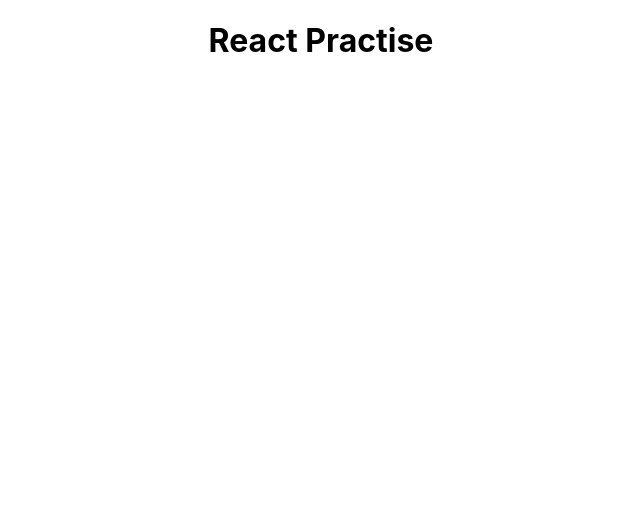
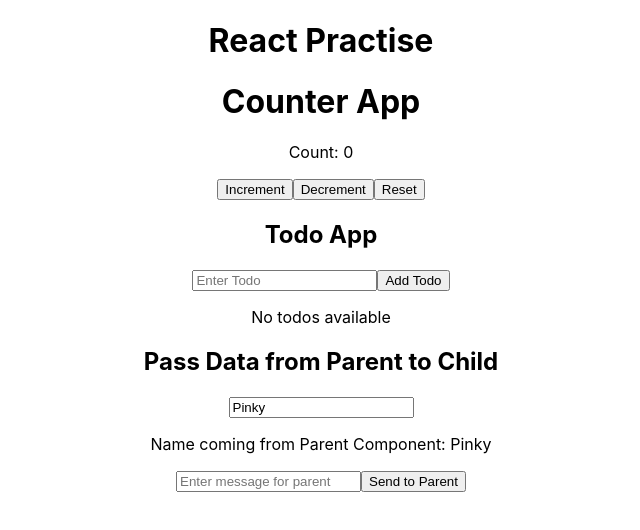
Before and after one commit to Prathyusha1993/react-practise-2025, a React (Create React App) app: page / in a window 1280 px wide. Shown: the top 530 px of the page, without its empty margins (319-959 px from the left). Built offline with nearby package versions, Linux system fonts and the light colour scheme.

Commit message:
recat practise 2025

```diff
--- a/src/App.js
+++ b/src/App.js
@@ -1,9 +1,15 @@
 import './App.css';
+import CounterApp from './components/CounterApp';
+import PassDataFromPtoC from './components/PassDataFromPtoC';
+import TodoApp from './components/TodoApp';
 
 function App() {
   return (
     <div className="App">
       <h1>React Practise</h1>
+      <CounterApp />
+      <TodoApp />
+      <PassDataFromPtoC />
     </div>
   );
 }
--- /dev/null
+++ b/src/components/ChildComponent.jsx
@@ -0,0 +1,25 @@
+import React, { useState } from 'react'
+
+function ChildComponent({name, sendMessage}) {
+    const[childMessage, setChildMessage] = useState('');
+
+    const handleChange = (e) => {
+        setChildMessage(e.target.value);
+    }
+
+    const handleClick = () => {
+        sendMessage(childMessage);
+        setChildMessage('');
+    }
+  return (
+    <div>
+        <p>Name coming from Parent Component: {name}</p>
+        <div>
+            <input type='text' value={childMessage} onChange={handleChange} placeholder='Enter message for parent'/>
+            <button onClick={handleClick}>Send to Parent</button>
+        </div>
+    </div>
+  )
+}
+
+export default ChildComponent
--- /dev/null
+++ b/src/components/CounterApp.jsx
@@ -0,0 +1,17 @@
+import React, {useState} from 'react'
+
+function CounterApp() {
+    const [count, setCount] = useState(0);
+
+  return (
+    <div>
+        <h1>Counter App</h1>
+        <p>Count: {count}</p>
+        <button onClick={() => setCount(count + 1)}>Increment</button>
+        <button onClick={() => setCount(count - 1)}>Decrement</button>
+        <button onClick={() => setCount(0)}>Reset</button>
+    </div>
+  )
+}
+
+export default CounterApp;
--- /dev/null
+++ b/src/components/PassDataFromPtoC.jsx
@@ -0,0 +1,22 @@
+import React, { useState } from 'react';
+import ChildComponent from './ChildComponent';
+
+function PassDataFromPtoC() {
+    const [name, setName] = useState('Pinky');
+    const [messageFromChild, setMessageFromChild] = useState('');
+
+    const handleMessage = (message) => {
+        setMessageFromChild(message);
+    }
+
+  return (
+    <div>
+        <h2>Pass Data from Parent to Child</h2>
+        <input type='text' value={name} onChange={(e) => setName(e.target.value)} />
+        <ChildComponent name={name} sendMessage={handleMessage} />
+        {messageFromChild && <p>Message From Child: {messageFromChild} </p>}
+    </div>
+  )
+}
+
+export default PassDataFromPtoC
--- /dev/null
+++ b/src/components/ReusableButton.jsx
@@ -0,0 +1,19 @@
+import React from 'react'
+
+function ReusableButton({onClick, text, color}) {
+    const buttonStyle= {
+        backgroundColor: color,
+        border: 'none',
+        padding: '10px 20px',
+        color: 'white',
+        cursor: 'pointer',
+        borderRadius: '5px'
+    }
+  return (
+    <div>
+        <button onClick={onClick} style={buttonStyle}>{text}</button>
+    </div>
+  )
+}
+
+export default ReusableButton
--- /dev/null
+++ b/src/components/TodoApp.jsx
@@ -0,0 +1,72 @@
+import React, { useState } from 'react'
+import ReusableButton from './ReusableButton';
+
+function TodoApp() {
+    const [todos,setTodos] = useState([]);
+    const [inputValue, setInputValue] = useState('');
+
+    const handleDelete = (index) => {
+        const newTodos = todos.filter((_, i) => i !== index);
+        setTodos(newTodos);
+    }
+
+    const handleAddTodo = () => {
+        if(inputValue.trim() === ''){
+            alert('please enter todo');
+        }
+        setTodos([...todos, {text:inputValue, completed: false} ]);
+        setInputValue('');
+    }
+
+    const handleToggleCompleted = (index) => {
+        const newTodos = todos.map((todo, i) => {
+            if(i === index) {
+                return {
+                    ...todo,
+                    completed: !todo.completed
+                }
+            }
+            return todo;
+        })
+        setTodos(newTodos);
+    };
+
+    const handleEdit = (index) => {
+        const newTodos = todos.map((todo, i) => {
+            if(i === index) {
+                const newText = prompt('Edit Todo', todo.text);
+                if(newText !== null && newText.trim() !== ''){
+                    return{
+                        ...todo,
+                        text: newText
+                    }
+                }
+            }
+            return todo;
+        })
+        setTodos(newTodos);
+        setInputValue('');
+    }
+
+  return (
+    <div>
+        <h2>Todo App</h2>
+        <input type='text' value={inputValue} onChange={(e) => setInputValue(e.target.value)} placeholder='Enter Todo' />
+        <button onClick={handleAddTodo}>Add Todo</button>
+        {todos.map((todo, index) => {
+            return(
+                <div key={index}>
+                    <input type='checkbox' checked={todo.completed} onChange={() => handleToggleCompleted(index)} />
+                    <span style={{textDecoration: todo.completed ? 'line-through': 'none'}}>{todo.text}</span>
+                    <button onClick={() => handleEdit(index)}>Edit</button>
+                    {/* <button onClick={() => handleDelete(index)}>Delete</button> */}
+                    <ReusableButton onClick={() => handleDelete(index)} text={'Delete'} color={'blue'}/>
+                </div>
+            )
+        })}
+        {todos.length === 0 && <p>No todos available</p>}
+    </div>
+  )
+}
+
+export default TodoApp;
```
Also changed, not shown: src/components/controlledUncontrolled.jsx (+45 -7 lines).
